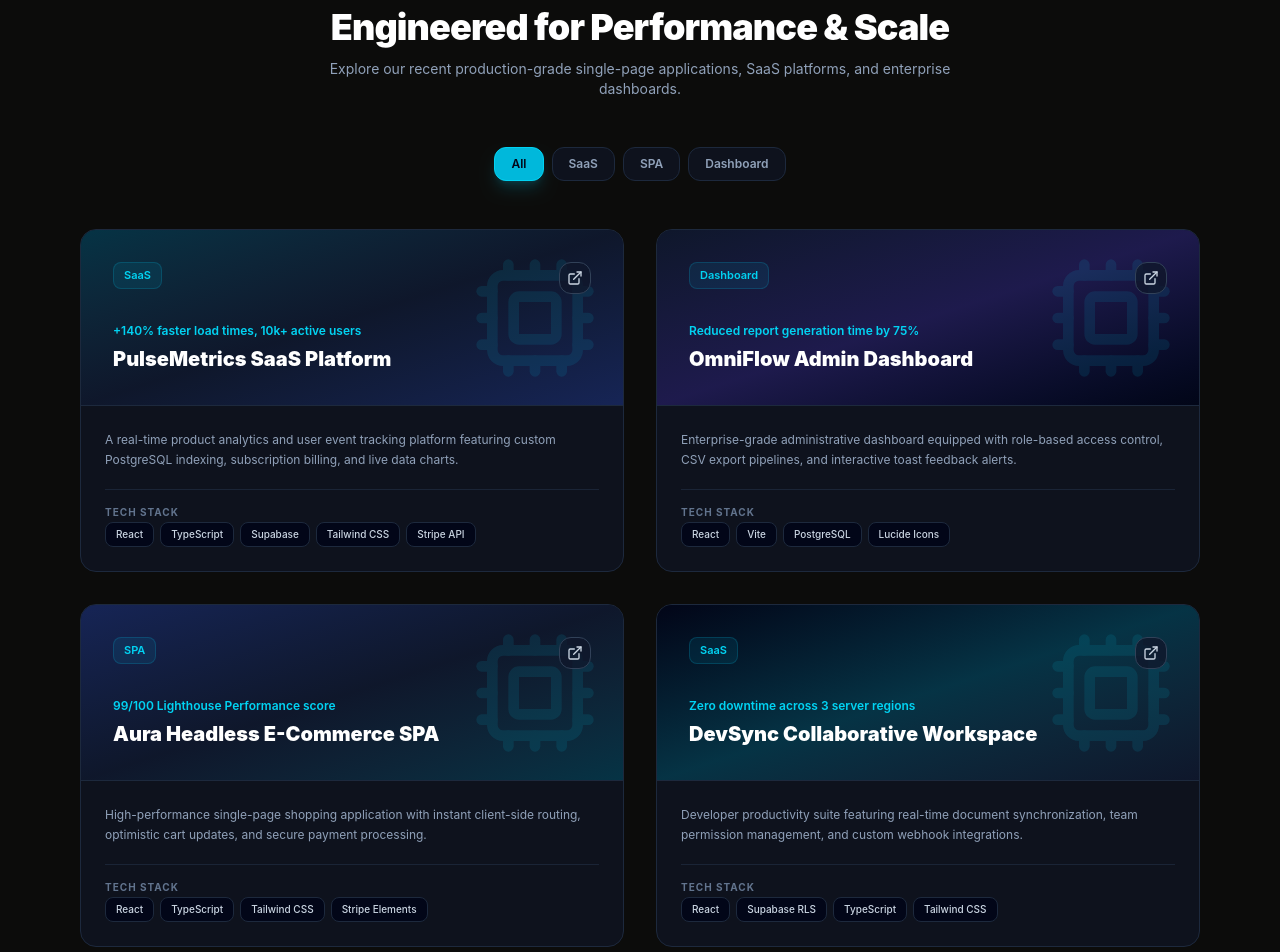
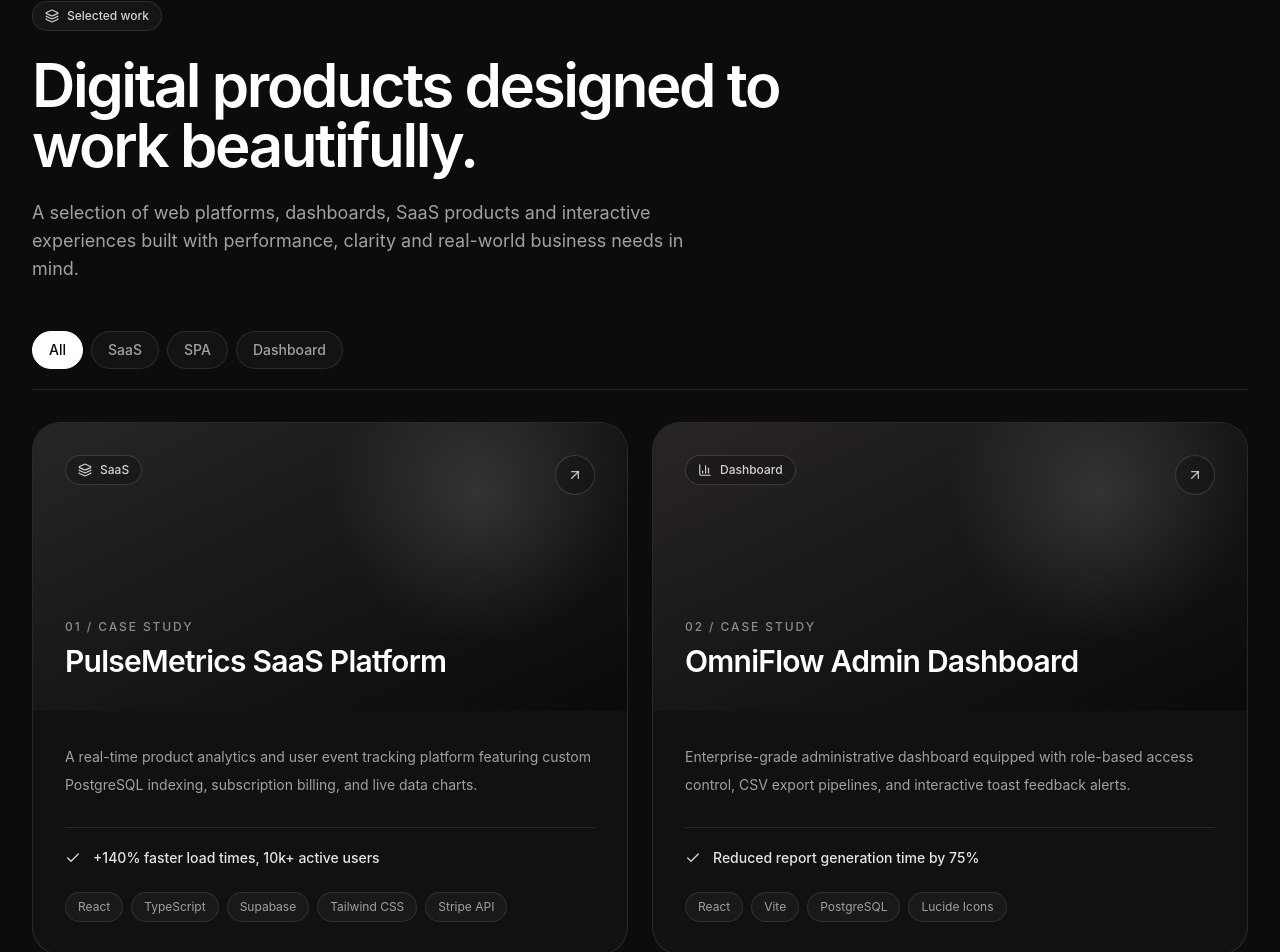
Before and after one commit to femixdigital/femix-web-dev, a React (Vite) app: page /portfolio in a window 1280 px wide. Shown: the part 152-1104 px from the top of the page. Built offline with nearby package versions, Linux system fonts and the light colour scheme.

Commit message:
feat: redesign portfolio page

```diff
--- a/src/pages/Portfolio.tsx
+++ b/src/pages/Portfolio.tsx
@@ -1,5 +1,12 @@
 import React, { useState } from 'react';
-import { ExternalLink, Layers, Cpu } from 'lucide-react';
+import {
+  ArrowUpRight,
+  BarChart3,
+  Check,
+  Code2,
+  Layers3,
+  ShoppingBag,
+} from 'lucide-react';
 
 interface Project {
   id: string;
@@ -17,8 +24,9 @@ const PROJECTS: Project[] = [
     id: '1',
     title: 'PulseMetrics SaaS Platform',
     category: 'SaaS',
-    description: 'A real-time product analytics and user event tracking platform featuring custom PostgreSQL indexing, subscription billing, and live data charts.',
-    imageBg: 'from-cyan-950 via-slate-900 to-blue-950',
+    description:
+      'A real-time product analytics and user event tracking platform featuring custom PostgreSQL indexing, subscription billing, and live data charts.',
+    imageBg: 'from-neutral-800 via-neutral-900 to-stone-950',
     techStack: ['React', 'TypeScript', 'Supabase', 'Tailwind CSS', 'Stripe API'],
     metrics: '+140% faster load times, 10k+ active users',
     liveUrl: '#',
@@ -27,8 +35,9 @@ const PROJECTS: Project[] = [
     id: '2',
     title: 'OmniFlow Admin Dashboard',
     category: 'Dashboard',
-    description: 'Enterprise-grade administrative dashboard equipped with role-based access control, CSV export pipelines, and interactive toast feedback alerts.',
-    imageBg: 'from-slate-900 via-indigo-950 to-slate-950',
+    description:
+      'Enterprise-grade administrative dashboard equipped with role-based access control, CSV export pipelines, and interactive toast feedback alerts.',
+    imageBg: 'from-stone-800 via-neutral-900 to-neutral-950',
     techStack: ['React', 'Vite', 'PostgreSQL', 'Lucide Icons'],
     metrics: 'Reduced report generation time by 75%',
     liveUrl: '#',
@@ -37,8 +46,9 @@ const PROJECTS: Project[] = [
     id: '3',
     title: 'Aura Headless E-Commerce SPA',
     category: 'SPA',
-    description: 'High-performance single-page shopping application with instant client-side routing, optimistic cart updates, and secure payment processing.',
-    imageBg: 'from-blue-950 via-slate-900 to-cyan-950',
+    description:
+      'High-performance single-page shopping application with instant client-side routing, optimistic cart updates, and secure payment processing.',
+    imageBg: 'from-neutral-700 via-stone-900 to-neutral-950',
     techStack: ['React', 'TypeScript', 'Tailwind CSS', 'Stripe Elements'],
     metrics: '99/100 Lighthouse Performance score',
     liveUrl: '#',
@@ -47,111 +57,173 @@ const PROJECTS: Project[] = [
     id: '4',
     title: 'DevSync Collaborative Workspace',
     category: 'SaaS',
-    description: 'Developer productivity suite featuring real-time document synchronization, team permission management, and custom webhook integrations.',
-    imageBg: 'from-slate-950 via-cyan-950 to-slate-900',
+    description:
+      'Developer productivity suite featuring real-time document synchronization, team permission management, and custom webhook integrations.',
+    imageBg: 'from-stone-700 via-neutral-900 to-neutral-950',
     techStack: ['React', 'Supabase RLS', 'TypeScript', 'Tailwind CSS'],
     metrics: 'Zero downtime across 3 server regions',
     liveUrl: '#',
   },
 ];
 
+const FILTERS = ['All', 'SaaS', 'SPA', 'Dashboard'] as const;
+
+const categoryIcons = {
+  SaaS: Layers3,
+  SPA: Code2,
+  Dashboard: BarChart3,
+  'E-Commerce': ShoppingBag,
+};
+
 export const Portfolio: React.FC = () => {
   const [activeFilter, setActiveFilter] = useState<string>('All');
 
-  const filteredProjects = activeFilter === 'All'
+  const filteredProjects =
+    activeFilter === 'All'
       ? PROJECTS
-    : PROJECTS.filter(p => p.category === activeFilter);
+      : PROJECTS.filter((project) => project.category === activeFilter);
 
   return (
-    <div className="container mx-auto px-4 py-12 max-w-6xl space-y-12">
+    <main className="min-h-screen bg-[#0c0c0b] text-white">
+      <section className="mx-auto max-w-7xl px-5 pb-20 pt-14 sm:px-8 sm:pt-20">
         {/* Header */}
-      <div className="text-center max-w-2xl mx-auto space-y-3">
-        <div className="inline-flex items-center space-x-2 bg-cyan-500/10 border border-cyan-500/20 px-3 py-1 rounded-full text-cyan-400 text-xs font-semibold">
-          <Layers className="w-3.5 h-3.5" />
-          <span>Client Work & Case Studies</span>
+        <div className="max-w-3xl">
+          <div className="mb-6 inline-flex items-center gap-2 rounded-full border border-white/10 bg-white/[0.04] px-3 py-1.5 text-xs font-medium text-neutral-300">
+            <Layers3 className="h-3.5 w-3.5" />
+            Selected work
           </div>
-        <h1 className="text-3xl sm:text-4xl font-black text-white tracking-tight">
-          Engineered for Performance & Scale
+
+          <h1 className="max-w-3xl text-4xl font-semibold tracking-[-0.04em] text-white sm:text-6xl">
+            Digital products designed to work beautifully.
           </h1>
-        <p className="text-slate-400 text-sm">
-          Explore our recent production-grade single-page applications, SaaS platforms, and enterprise dashboards.
+
+          <p className="mt-6 max-w-2xl text-base leading-7 text-neutral-400 sm:text-lg">
+            A selection of web platforms, dashboards, SaaS products and
+            interactive experiences built with performance, clarity and
+            real-world business needs in mind.
           </p>
         </div>
 
-      {/* Filter Tabs */}
-      <div className="flex flex-wrap items-center justify-center gap-2">
-        {['All', 'SaaS', 'SPA', 'Dashboard'].map((category) => (
+        {/* Filters */}
+        <div className="mt-12 flex flex-wrap gap-2 border-b border-white/10 pb-5">
+          {FILTERS.map((category) => {
+            const isActive = activeFilter === category;
+
+            return (
               <button
                 key={category}
+                type="button"
                 onClick={() => setActiveFilter(category)}
-            className={`px-4 py-2 rounded-xl text-xs font-semibold transition border ${
-              activeFilter === category
-                ? 'bg-cyan-500 text-slate-950 border-cyan-400 shadow-lg shadow-cyan-500/20'
-                : 'bg-slate-900/60 text-slate-400 border-slate-800 hover:border-slate-700 hover:text-white'
+                className={`rounded-full border px-4 py-2 text-sm font-medium transition ${
+                  isActive
+                    ? 'border-white bg-white text-neutral-950'
+                    : 'border-white/10 bg-white/[0.03] text-neutral-400 hover:border-white/20 hover:text-white'
                 }`}
               >
                 {category}
               </button>
-        ))}
+            );
+          })}
         </div>
 
-      {/* Projects Grid */}
-      <div className="grid grid-cols-1 md:grid-cols-2 gap-8">
-        {filteredProjects.map((project) => (
+        {/* Project grid */}
+        <div className="mt-8 grid gap-6 lg:grid-cols-2">
+          {filteredProjects.map((project, index) => {
+            const Icon = categoryIcons[project.category];
+
+            return (
+              <article
+                key={project.id}
+                className="group overflow-hidden rounded-[1.75rem] border border-white/10 bg-white/[0.025] transition duration-300 hover:-translate-y-1 hover:border-white/20"
+              >
+                {/* Project visual */}
                 <div
-            key={project.id}
-            className="bg-slate-900/60 border border-slate-800 rounded-2xl overflow-hidden flex flex-col justify-between hover:border-cyan-500/40 transition group"
+                  className={`relative h-64 overflow-hidden bg-gradient-to-br ${project.imageBg} p-6 sm:h-72 sm:p-8`}
                 >
-            {/* Visual Header Banner */}
-            <div className={`p-8 bg-gradient-to-br ${project.imageBg} border-b border-slate-800 relative overflow-hidden flex flex-col justify-between h-44`}>
-              <div className="absolute top-0 right-0 p-6 opacity-10 group-hover:opacity-20 transition">
-                <Cpu className="w-32 h-32 text-cyan-400" />
-              </div>
-              <div className="flex justify-between items-start relative z-10">
-                <span className="bg-cyan-500/10 border border-cyan-500/20 text-cyan-400 text-[11px] font-semibold px-2.5 py-1 rounded-lg">
+                  <div className="absolute inset-0 bg-[radial-gradient(circle_at_75%_25%,rgba(255,255,255,0.12),transparent_30%)]" />
+
+                  <div className="relative flex h-full flex-col justify-between">
+                    <div className="flex items-start justify-between">
+                      <span className="inline-flex items-center gap-2 rounded-full border border-white/15 bg-black/20 px-3 py-1.5 text-xs font-medium text-white/80 backdrop-blur-sm">
+                        <Icon className="h-3.5 w-3.5" />
                         {project.category}
                       </span>
+
                       {project.liveUrl && (
                         <a
                           href={project.liveUrl}
                           target="_blank"
                           rel="noopener noreferrer"
-                    className="w-8 h-8 rounded-xl bg-slate-900/80 border border-slate-700 flex items-center justify-center text-slate-300 hover:text-cyan-400 hover:border-cyan-500/50 transition"
+                          aria-label={`View ${project.title}`}
+                          className="flex h-10 w-10 items-center justify-center rounded-full border border-white/15 bg-black/20 text-white/70 backdrop-blur-sm transition hover:bg-white hover:text-neutral-950"
                         >
-                    <ExternalLink className="w-4 h-4" />
+                          <ArrowUpRight className="h-4 w-4" />
                         </a>
                       )}
                     </div>
-              <div className="relative z-10">
-                <span className="text-xs text-cyan-400 font-semibold">{project.metrics}</span>
-                <h3 className="text-xl font-black text-white mt-1">{project.title}</h3>
+
+                    <div>
+                      <p className="mb-2 text-xs font-medium uppercase tracking-[0.16em] text-white/50">
+                        {String(index + 1).padStart(2, '0')} / Case study
+                      </p>
+                      <h2 className="max-w-xl text-2xl font-semibold tracking-tight text-white sm:text-3xl">
+                        {project.title}
+                      </h2>
+                    </div>
                   </div>
                 </div>
 
-            {/* Body */}
-            <div className="p-6 space-y-5 flex-1 flex flex-col justify-between">
-              <p className="text-xs text-slate-400 leading-relaxed">
+                {/* Project details */}
+                <div className="p-6 sm:p-8">
+                  <p className="text-sm leading-7 text-neutral-400">
                     {project.description}
                   </p>
 
-              {/* Tech Stack Chips */}
-              <div className="space-y-2 pt-2 border-t border-slate-800/80">
-                <span className="text-[10px] font-bold text-slate-500 uppercase tracking-widest">Tech Stack</span>
-                <div className="flex flex-wrap gap-1.5">
-                  {project.techStack.map((tech, idx) => (
+                  <div className="mt-7 flex items-start gap-3 border-t border-white/10 pt-5">
+                    <Check className="mt-0.5 h-4 w-4 shrink-0 text-neutral-300" />
+                    <p className="text-sm font-medium text-neutral-200">
+                      {project.metrics}
+                    </p>
+                  </div>
+
+                  <div className="mt-6 flex flex-wrap gap-2">
+                    {project.techStack.map((tech) => (
                       <span
-                      key={idx}
-                      className="bg-slate-950 text-slate-300 border border-slate-800 text-[10px] font-medium px-2.5 py-1 rounded-lg"
+                        key={tech}
+                        className="rounded-full border border-white/10 bg-white/[0.035] px-3 py-1.5 text-xs text-neutral-400"
                       >
                         {tech}
                       </span>
                     ))}
                   </div>
                 </div>
+              </article>
+            );
+          })}
+        </div>
+
+        {/* Closing CTA */}
+        <div className="mt-16 overflow-hidden rounded-[1.75rem] border border-white/10 bg-white/[0.035] p-7 sm:p-10">
+          <div className="flex flex-col gap-7 md:flex-row md:items-center md:justify-between">
+            <div className="max-w-2xl">
+              <p className="text-sm font-medium text-neutral-400">
+                Have something in mind?
+              </p>
+              <h2 className="mt-2 text-2xl font-semibold tracking-tight text-white sm:text-3xl">
+                Let&apos;s build your next digital product.
+              </h2>
+            </div>
+
+            <a
+              href="/estimator"
+              className="inline-flex shrink-0 items-center justify-center gap-2 rounded-full bg-white px-5 py-3 text-sm font-semibold text-neutral-950 transition hover:bg-neutral-200"
+            >
+              Start with an estimate
+              <ArrowUpRight className="h-4 w-4" />
+            </a>
           </div>
         </div>
-        ))}
-      </div>
-    </div>
+      </section>
+    </main>
   );
 };
```
Lines whose indentation alone changed are shown as unchanged.
